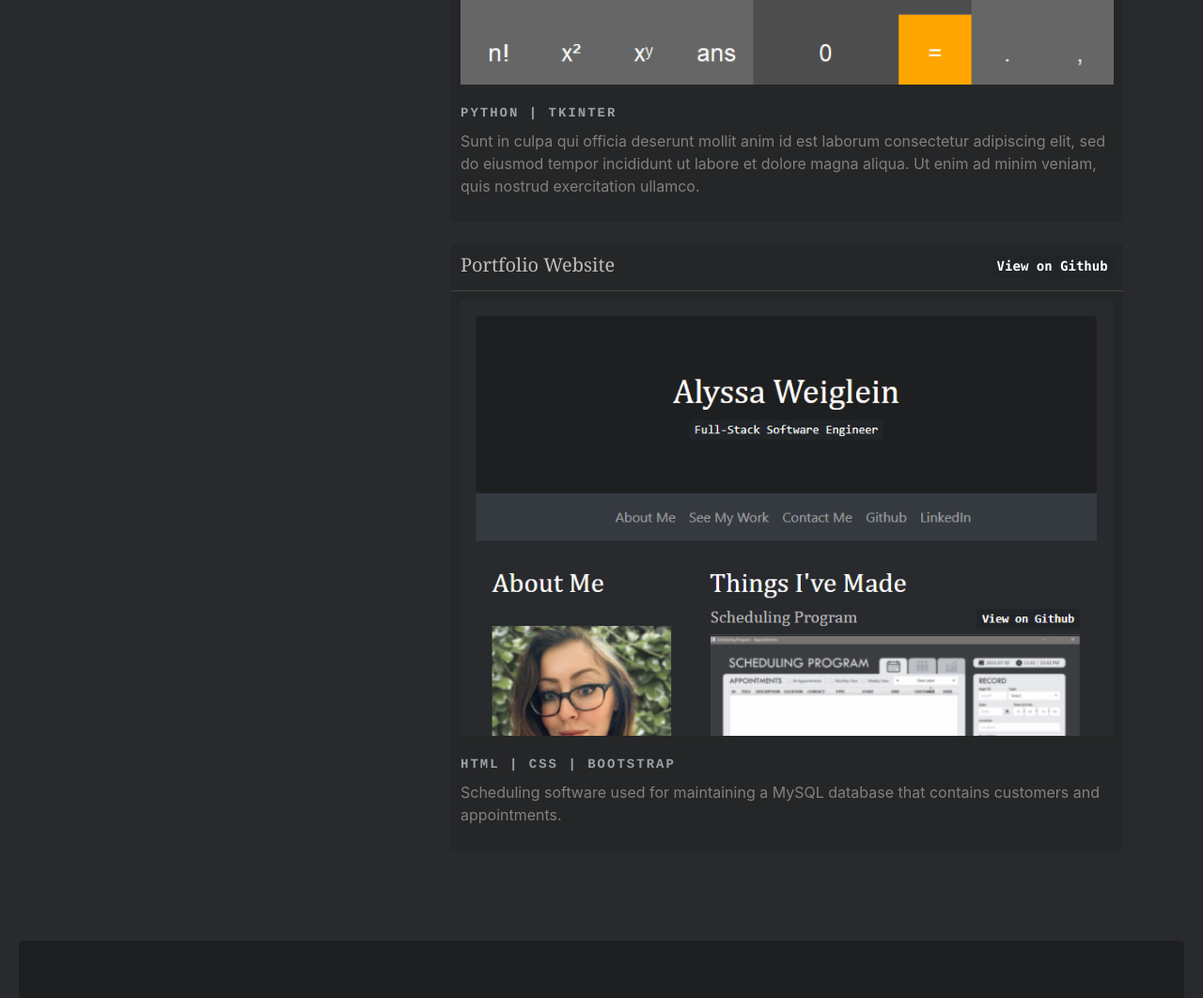
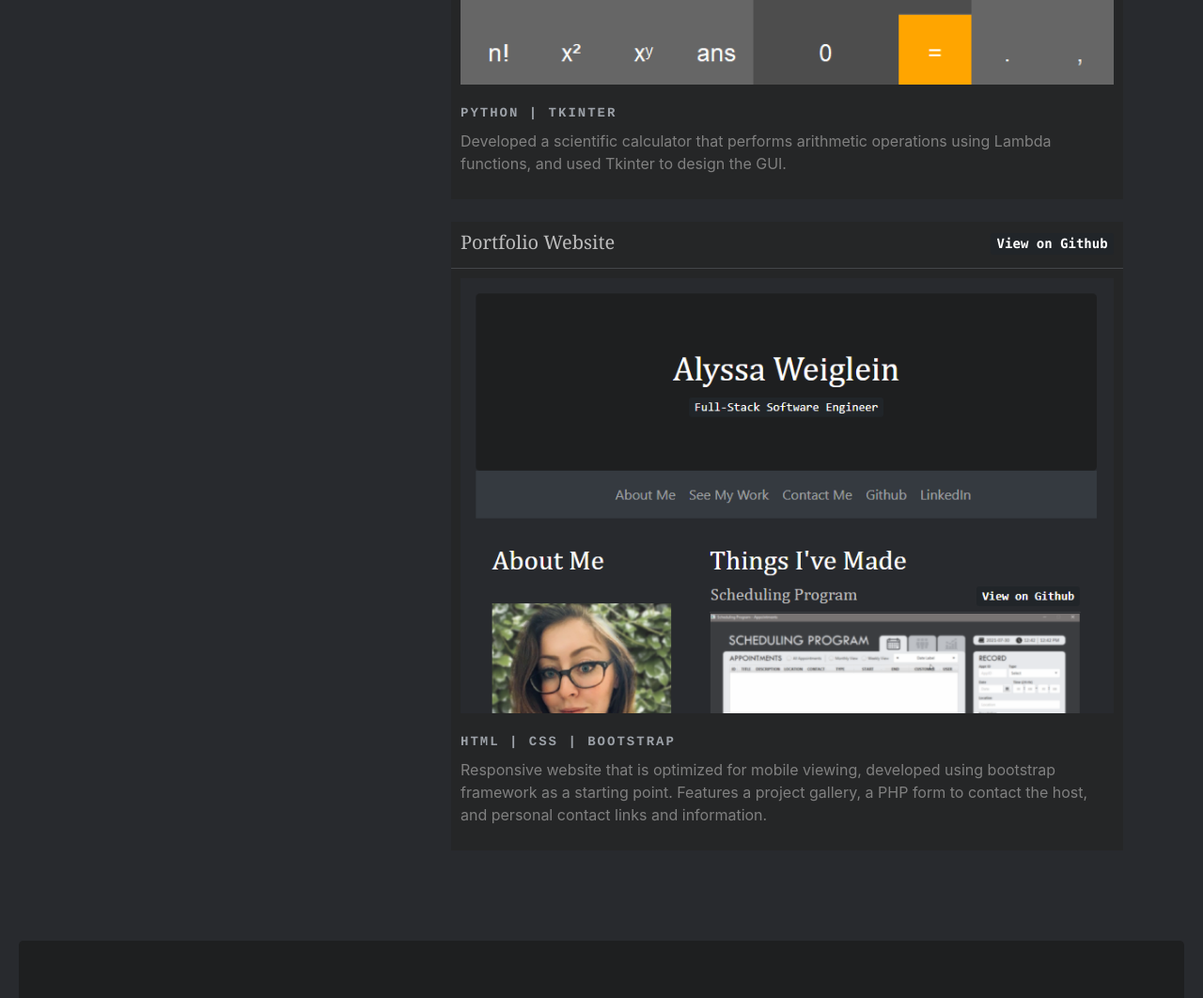
Before and after one commit to aweiglein/PortfolioWebsite, a plain HTML site: page index.html in a window 1280 px wide. Shown: the part 1460-2522 px from the top of the page at 94% size. Drawn offline with nearby package versions, Linux system fonts and the light colour scheme.

Commit message:
updated index

```diff
--- a/index.html
+++ b/index.html
@@ -149,7 +149,7 @@
           <td colspan="3"><img src="../Images/SciCalc.gif" width=100%></td>
         </tr>
         <tr>
-          <td colspan="3"><p class="strongText">Python | Tkinter</p><p>Sunt in culpa qui officia deserunt mollit anim id est laborum consectetur adipiscing elit, sed do eiusmod tempor incididunt ut labore et dolore magna aliqua. Ut enim ad minim veniam, quis nostrud exercitation ullamco.</p></td>
+          <td colspan="3"><p class="strongText">Python | Tkinter</p><p>Developed a scientific calculator that performs arithmetic operations using Lambda functions, and used Tkinter to design the GUI.</p></td>
         </tr>
       </table>
       <br>
@@ -163,7 +163,7 @@
           <td colspan="3"><img src="../Images/Portfolio.PNG" width=100%></td>
         </tr>
         <tr>
-          <td colspan="3"><p class="strongText">HTML | CSS | Bootstrap</p><p>Scheduling software used for maintaining a MySQL database that contains customers and appointments.</p></td>
+          <td colspan="3"><p class="strongText">HTML | CSS | Bootstrap</p><p>Responsive website that is optimized for mobile viewing, developed using bootstrap framework as a starting point. Features a project gallery, a PHP form to contact the host, and personal contact links and information.</p></td>
         </tr>
       </table>
       <br><br>
```
